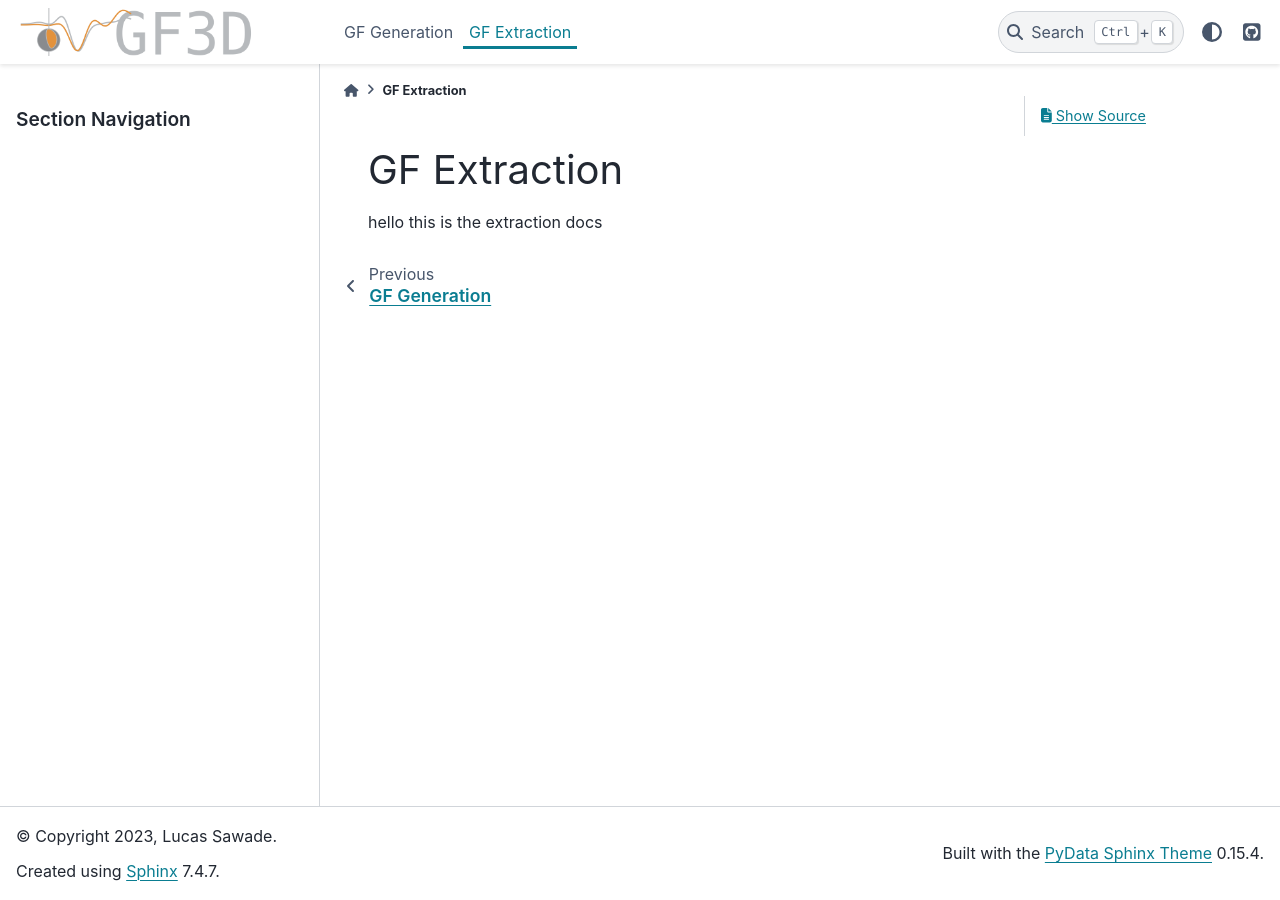
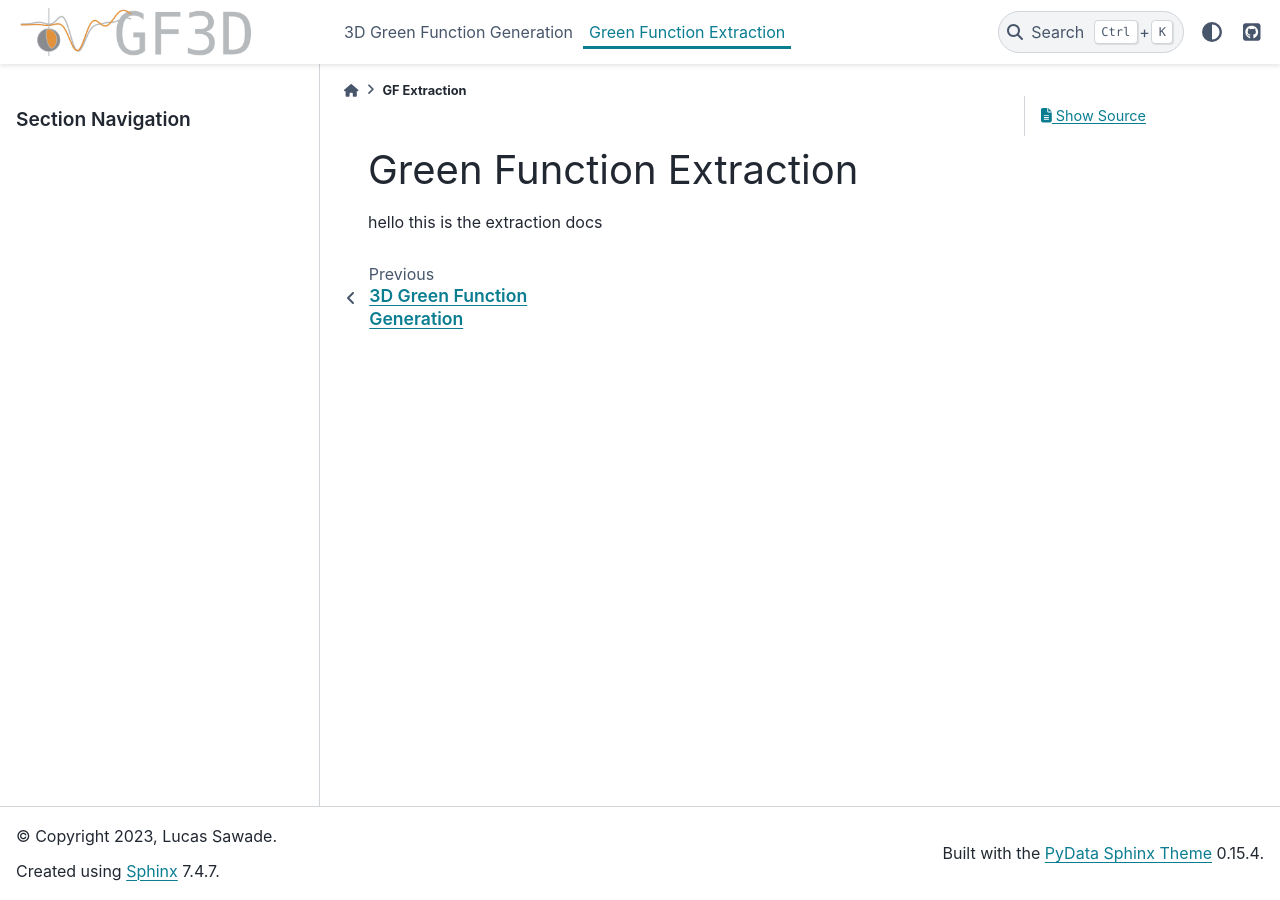
Before and after one commit to lsawade/GF3D, a Sphinx documentation site: the page built from docs/source/tabs/gf-extraction.rst, in a window 1280 px wide. Built offline with Sphinx 7.4.7 and the PyData theme 0.15.4, drawn with Linux system fonts in a browser that asks for light colours.

Commit message:
Made some small changes

```diff
--- a/docs/source/index.rst
+++ b/docs/source/index.rst
@@ -2,7 +2,7 @@
 
 .. title:: GF3D Documentation
 
-.. module:: gf3d
+.. module:: gf-index
 
 .. GF3D documentation master file, created by
    sphinx-quickstart on Mon Feb 20 15:43:45 2023.
--- a/docs/source/tabs/gf-extraction.rst
+++ b/docs/source/tabs/gf-extraction.rst
@@ -1,6 +1,12 @@
--------------
-GF Extraction
--------------
+:orphan:
+
+.. title:: GF Extraction
+
+.. module:: gf-extraction
+
+--------------------------
+Green Function  Extraction
+--------------------------
 
 
 hello this is the extraction docs
--- a/docs/source/tabs/gf-generation.rst
+++ b/docs/source/tabs/gf-generation.rst
@@ -1,7 +1,12 @@
+:orphan:
 
--------------
-GF Generation
--------------
+.. title:: GF Generation
+
+.. module:: gf-generation
+
+----------------------------
+3D Green Function Generation
+----------------------------
 
 
 hello these are the generation docs
--- a/environment.yml
+++ b/environment.yml
@@ -12,6 +12,7 @@ dependencies:
   - cartopy
   - gdal
   - obspy
+  - joblib
   - pip
   - pip:
     - sphinx<6.0
```
